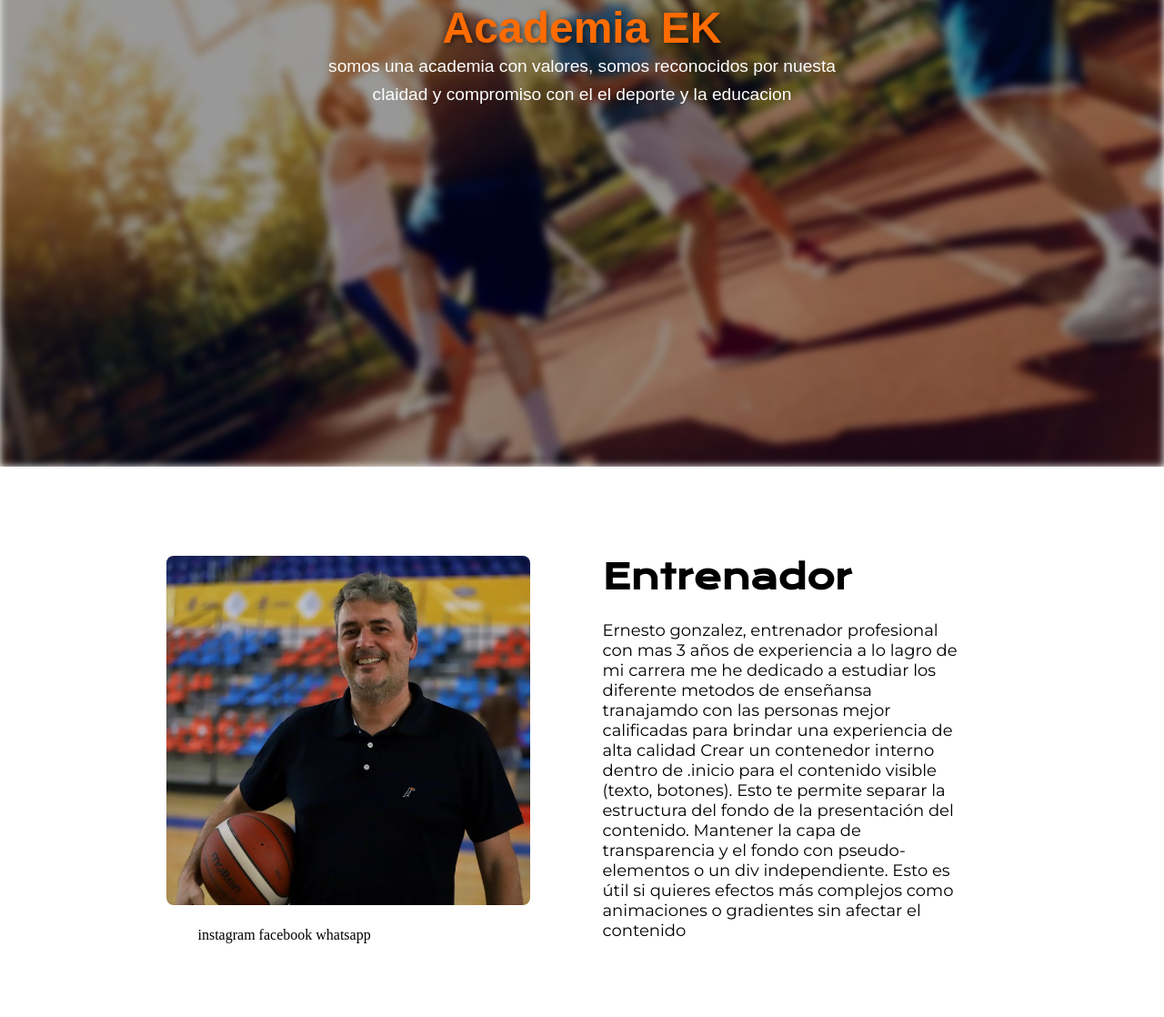
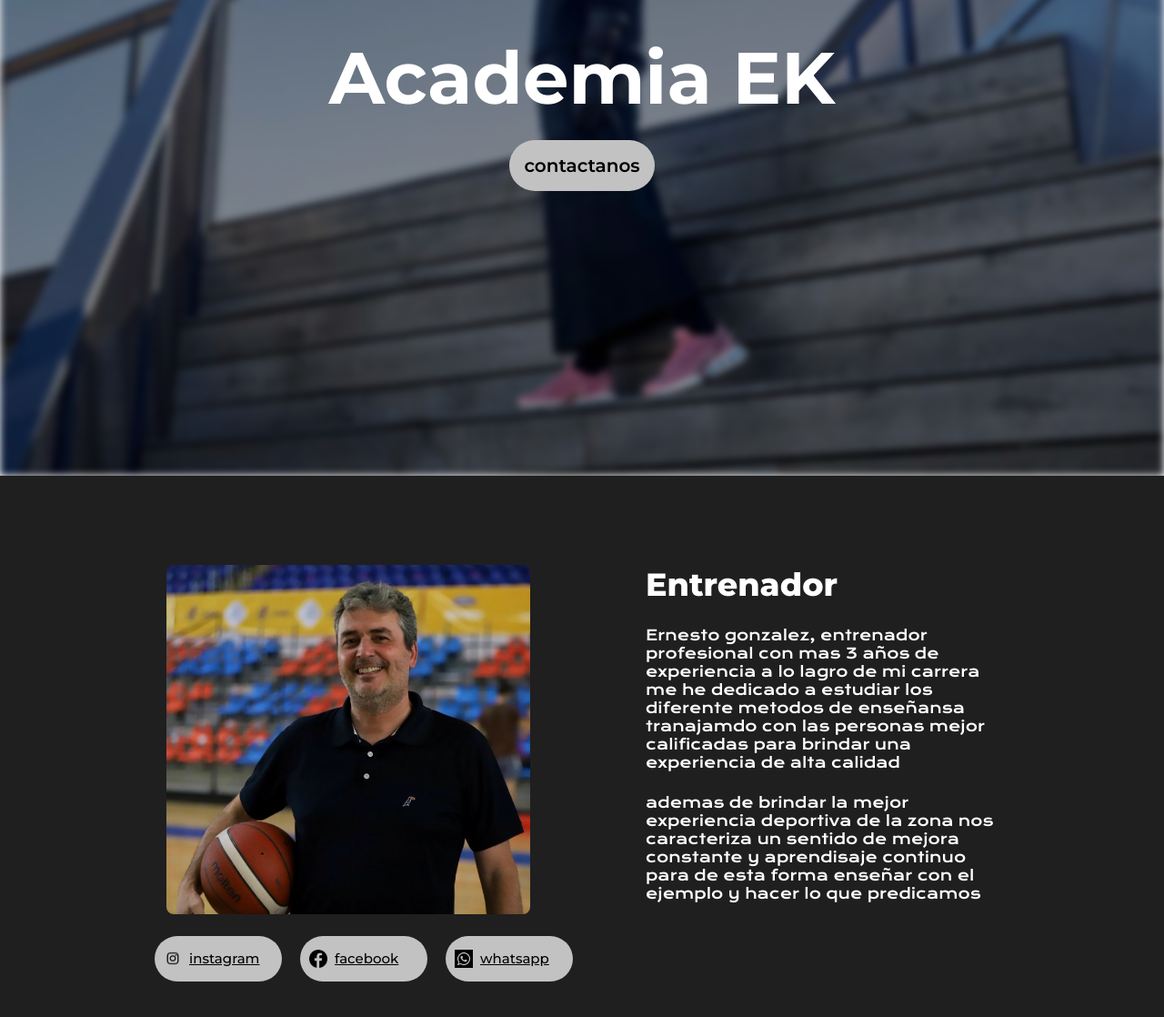
Before and after one commit to fernando-kira/portafolio, a plain HTML site: page index.html in a window 1280 px wide. Shown: the part 316-1434 px from the top of the page at 91% size. Drawn offline with nearby package versions, Linux system fonts and the light colour scheme.

Commit message:
actualiza el css

```diff
--- a/index.html
+++ b/index.html
@@ -9,15 +9,15 @@
 <body>
     <header class="header">
         <nav class="header__menu">
-            <a class="header__menu__link">inicio</a>
-            <a class="header__menu__link">sobre nosotros</a>
+            <a class="header__menu__link" href="#inicio">inicio</a>
+            <a class="header__menu__link" href="#sobre-Nosotros">sobre nosotros</a>
             <a class="header__menu__link">conctacto</a>
         </nav>
     </header>
 
 
     <main>
-        <section class="inicio">
+        <section  id = "inicio" class="inicio">
 
             <div class="inicio__fondo"></div>
 
@@ -25,17 +25,14 @@
                 <h1 class="inicio__contenido__titulo">
                     <strong>Academia EK</strong>
                 </h1>
-                <p class="inicio__contenido__texto">
-                    somos una academia con valores, somos reconocidos por nuesta claidad
-                    y compromiso con el el deporte y la educacion
-                </p>
+                <a class="inicio__link">contactanos</a>
             </div>
 
-            <a class="inicio__link">conctanos</a>
+
         </section>
     </main>
 
-    <section class="sobre-Nosotros">
+    <section class="sobre-Nosotros" id="sobre-Nosotros">
 
         <div class="sobre-Nosotros__contenido">
              <div class = "sobre-Nosotros__contenido__imagen">
@@ -43,9 +40,12 @@
             </div>
 
             <div class= "sobre-nosotros__contenido__links">
-                        <a>instagram</a>
-                        <a>facebook</a>
-                        <a>whatsapp</a>
+                    <a class="sobre-nosotros__contenido__links__etiquetas" href="https://www.instagram.com/ernesto_gonzalez3173/">
+                        <img src="assets/instagram-logo-black-transparent.png">instagram</a>
+                    <a class="sobre-nosotros__contenido__links__etiquetas" href="https://www.facebook.com/neto.p.gonzalez?locale=es_LA">
+                        <img src="assets/facebook.png">facebook</a>
+                    <a class="sobre-nosotros__contenido__links__etiquetas" href="https://wa.me/553318771065">
+                        <img src="assets/whatsapp.png">whatsapp</a>
             </div>
         </div>
 
@@ -57,11 +57,11 @@
                 Ernesto gonzalez, entrenador profesional con mas 3 años de experiencia
                 a lo lagro de mi carrera me he dedicado a estudiar los diferente metodos de enseñansa
                 tranajamdo con las personas mejor calificadas para brindar una experiencia de alta calidad
-                    Crear un contenedor interno dentro de .inicio para el contenido visible (texto, botones). Esto te permite separar la estructura del fondo de la presentación del contenido.
-                    Mantener la capa de transparencia y el fondo con pseudo-elementos o un div independiente. Esto es útil si quieres efectos más complejos como animaciones o gradientes sin afectar el contenido
             </p>
-
-
+            <p class="sobre-Nosotros__descripcion__texto">
+                ademas de brindar la mejor experiencia deportiva de la zona nos caracteriza un sentido de mejora constante
+                y aprendisaje continuo para de esta forma enseñar con el ejemplo y hacer lo que predicamos
+            </p >
         </div>
     </section>
 
--- a/style/style.css
+++ b/style/style.css
@@ -1,14 +1,15 @@
 @import url('https://fonts.googleapis.com/css2?family=Krona+One&family=Montserrat:ital,wght@0,100..900;1,100..900&display=swap');
 
 :root{
-    --color-primario: #FF6B00;
-    --color-secundario: #0D47A1;
-    --color-terceario: #1B1B1B;
+    --color-primario: #000000;
+    --color-secundario: #ffffff;
+    --color-terceario: #c2c2c2;
+    --color-resaltar: #1f1f1f;
 
 
 
-    --fuente-titulos: "Krona one", sans-serif;
-    --fuente-texto: "Montserrat", sans-serif;
+    --fuente-titulos: "Montserrat", sans-serif;
+    --fuente-texto: "Krona one", sans-serif;
 
 }
 
@@ -19,8 +20,11 @@
 }
 
 .header{
-    background-color: var(--color-terceario);
-    padding: 0% 0 0 17%;
+    display: flex;
+    background-color: var(--color-primario);
+    padding: 0 0 10px 17%;
+    align-items: center;
+
 }
 
 .header__menu{
@@ -33,9 +37,31 @@
 
 .header__menu__link{
     font-family: "Montserrat", sans-serif;
-    color: white;
+    color: var(--color-secundario);
     font-size: 24px;
+    text-decoration: none;
+    position: relative;
+    padding: 0 0 0 9px;
+}
 
+.header__menu__link:hover {
+  color: var(--color-terceario); /* Naranja de tu paleta */
+}
+
+/* Línea animada debajo del link */
+.header__menu__link::after {
+  content: "";
+  position: absolute;
+  left: 0;
+  bottom: 0;
+  width: 0;
+  height: 2px;
+  background-color: var(--color-terceario); /* mismo color que el hover */
+  transition: width 0.3s ease;
+}
+
+.header__menu__link:hover::after {
+  width: 100%; /* Se extiende la línea al hacer hover */
 }
 
 
@@ -53,7 +79,7 @@
 }
 
 .inicio__fondo{
-background-image: url(../assets/fondo.jpg);
+background-image: url(../assets/prueba1.jpg);
 height: 100vh;
 background-repeat: no-repeat;
 background-size: cover;
@@ -72,45 +98,43 @@ filter: blur(4px);
 }
 
 .inicio__contenido{
+    display: flex;
+    flex-direction: column;
     position: relative;
     z-index: 1;
+    align-items: center;
+    gap: 20px;
 }
 
 
 .inicio__contenido__titulo{
-    font-family:'Bebas Neue', sans-serif;
-    font-size: 3rem;
-    color: var(--color-primario);
-    font-weight: 400;
-    text-shadow: 2px 2px 6px rgba(0,0,0,0.6);
-}
-
-.inicio__contenido__texto{
-    font-family: 'Poppins', sans-serif;
-    font-size: 1.2rem;
-    max-width: 600px;
+    font-family:var(--fuente-titulos);
+    font-size: 80px;
     color: white;
-    margin: 0 auto;
-    line-height: 1.6;
+    font-weight: 800;
+    text-align: center;
 }
 
 .inicio__link{
-    display: flex;
-    font-family: var(--fuente-texto);
+    font-family: var(--fuente-titulos);
     font-weight: 600;
-    color: white;
-    padding: 12px 24px ;
-    background-color: var(--color-primario);
+    font-size: 20px;
+    color: var(--color-primario);
+    background-color:var(--color-terceario);
+    border-radius: 60px;
+    width: 160px;
+    padding: 16px;
+    text-align: center;
     text-decoration: none;
-    text-align: center;
-    justify-content: center;
-    border-radius: 8px;
-    gap: 20px;
-    margin: 30px;
-    font-size: 1rem;
-    cursor: pointer;
-    transition: background 0.3s ease;
 }
+
+.inicio__link:hover{
+    transform: translateY(-3px); /* Eleva un poco el botón */
+    box-shadow: 0 8px 20px rgba(0,0,0,0.2); /* Sombra elegante */
+    opacity: 0.9; /* Un poco de transparencia */
+}
+
+
 
 .sobre-Nosotros{
 display: flex;
@@ -118,13 +142,15 @@ justify-content: center;
 align-items:flex-start;
 padding: 98px 10%;
 gap: 80px;
-
+background-color: var(--color-resaltar);
 }
 
 .sobre-Nosotros__contenido{
     display: flex;
     flex-direction: column;
     gap: 20px;
+    justify-content: center;
+    align-items: center;
 }
 
 
@@ -132,6 +158,7 @@ gap: 80px;
     flex-shrink: 0;
     max-width: 400px;
     margin-left: -35px;
+
 }
 
 .sobre-Nosotros__contenido__imagen-entrenador{
@@ -141,7 +168,39 @@ gap: 80px;
     object-fit: cover;
 }
 
+.sobre-nosotros__contenido__links{
+    display: flex;
+    flex-direction: row;
+    gap: 20px;
+    text-decoration: none;
+}
 
+.sobre-nosotros__contenido__links__etiquetas{
+    display: flex;
+    align-items: center;
+    text-align: center;
+    font-family: var(--fuente-titulos);
+    font-weight: 500;
+    font-size: 15px;
+    background-color: var(--color-terceario);
+    color: var(--color-primario);
+    border-radius: 50px;
+    width: 140px;
+    gap:8px ;
+    height: 50px;
+    padding-left: 10px;
+}
+
+.sobre-nosotros__contenido__links__etiquetas:hover{
+    transform: translateY(-3px); /* Eleva un poco el botón */
+    box-shadow: 0 8px 20px rgba(0,0,0,0.2); /* Sombra elegante */
+    opacity: 0.9; /* Un poco de transparencia */
+}
+
+.sobre-nosotros__contenido__links__etiquetas img{
+    width: 20px;
+    height: auto;
+}
 
 .sobre-Nosotros__descripcion{
     display: flex;
@@ -153,13 +212,16 @@ gap: 80px;
 
 .sobre-Nosotros__descripcion__titulo{
     font-family: var(--fuente-titulos);
-    font-size: 37.3px;
-    font-weight: 600;
+    font-size: 35px;
+    font-weight: 800;
+    color: var(--color-secundario);
 }
+
 .sobre-Nosotros__descripcion__texto{
     font-family: var(--fuente-texto);
-    font-size: 18px;
+    font-size: 16px;
     font-weight: 400;
+    color: var(--color-secundario);
 }
 
 /* Responsividad */
```
Also changed, not shown: assets/facebook.png (added), assets/instagram-logo-black-transparent.png (added), assets/prueba1.jpg (added), assets/whatsapp.png (added). Lines whose indentation alone changed are shown as unchanged.
